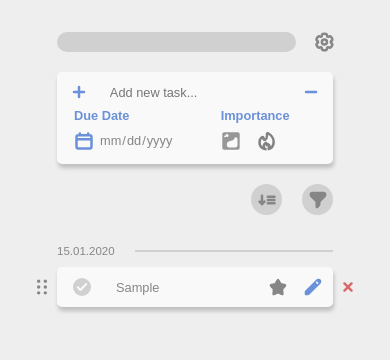
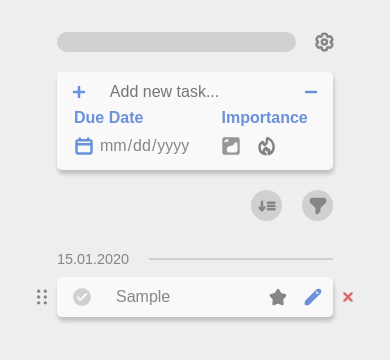
Before and after one commit to ErTucci674/todo-list, a React (Create React App) app: page / in a window 390 px wide. Both pictures are taken after typing "Sample", "2020-01-15" into the empty fields and a click on the button 78 px from the left and 92 px from the top of the page. Shown: the top 360 px of the page. Built offline with nearby package versions, Linux system fonts and the light colour scheme; a web font is replaced by a local one.

Commit message:
Adjusted: Tasks and New Task form size and margins

```diff
--- a/src/App.css
+++ b/src/App.css
@@ -18,7 +18,7 @@
   --border-radius: 5px;
   --shadow-color: #0003;
   --box-shadow: 1px 4px 4px 0 var(--shadow-color);
-  --font-size: clamp(0.80rem, 2vw, 1.125rem);
+  --font-size: clamp(1rem, 2vw, 1.15rem);
   --task-padding-block: 10px;
   --task-padding-inline: calc(var(--task-padding-block) + 5px);
   --page-content-gap: 20px;
@@ -120,7 +120,6 @@ input[type="checkbox"] {
 
 .task-bottom-side table tr :is(th, td) {
   padding-top: 5px;
-  padding-right: 1.5rem;
 }
 
 /* --- Date input --- */
@@ -129,9 +128,11 @@ input[type="checkbox"] {
   position: relative;
   --space-left-gap: 5px;
   --space-left: calc(var(--icon-size) + var(--space-left-gap));
+  margin-right: 1px;
 }
 
 .task-date {
+  width: 12ch;
   padding: 2px 0 2px var(--space-left);
   background: none;
   font-family: inherit;
```
